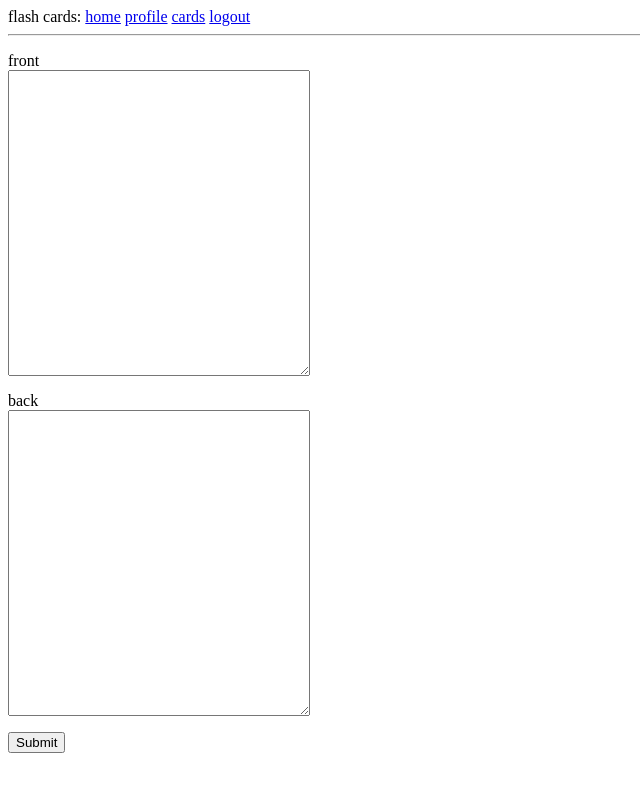
After one commit to elsoleiro/flash-cards, a Flask app: page /add in a window 1280 px wide. The commit adds this page. Shown: the whole page, without its empty margins (0-640 px from the left). Run offline with Flask 2, Linux system fonts and the light colour scheme; a user stored in the database is signed in; tables that the repository leaves empty hold one stand-in row (values such as "Sample post").

Commit message:
add functionality now present

```diff
--- a/app/forms.py
+++ b/app/forms.py
@@ -35,3 +35,8 @@ class EditCard(FlaskForm):
     front = StringField('front', widget=TextArea(), validators=[DataRequired()])
     back = StringField('back', widget=TextArea(), validators=[DataRequired()])
     submit = SubmitField('Submit')
+
+class AddCard(FlaskForm):
+    front = StringField('front', widget=TextArea(), validators=[DataRequired()])
+    back = StringField('back', widget=TextArea(), validators=[DataRequired()])
+    submit = SubmitField('Submit')
--- a/app/routes.py
+++ b/app/routes.py
@@ -1,6 +1,6 @@
 from flask import render_template, flash, redirect, url_for, request
 from app import app, db
-from app.forms import LoginForm, RegistrationForm, EditCard
+from app.forms import LoginForm, RegistrationForm, EditCard, AddCard
 from flask_login import current_user, login_user, logout_user, login_required
 from app.models import User, Card
 from werkzeug.urls import url_parse
@@ -61,7 +61,6 @@ def cards(username):
 @login_required
 def user(username):
     user = User.query.filter_by(username=username).first_or_404()
-
     return render_template('user.html', user=user)
 
 @app.route('/edit/<card_id>', methods=['GET', 'POST'])
@@ -73,12 +72,23 @@ def edit(card_id):
         card.front = form.front.data
         card.back = form.back.data
         db.session.commit()
-        flash('worked')
-        print(form.front.data, card.front)
+        flash('this card has been updated')
 
     form.front.data = card.front
     form.back.data = card.back
     return render_template('edit.html', card=card, form=form)
+
+@app.route('/add', methods=['GET', 'POST'])
+@login_required
+def add_card():
+    form = AddCard()
+    if form.validate_on_submit():
+        card = Card(type=1, front=form.front.data, back=form.back.data,
+                author=current_user)
+        db.session.commit()
+        flash('added card')
+        return redirect(url_for('index'))
+    return render_template('add.html', form=form)
 
 #make def edit_card to save the edit (i.e pass to db), flash message for success)
 
--- /dev/null
+++ b/app/templates/add.html
@@ -0,0 +1,23 @@
+{% extends "base.html" %}
+
+{% block content %}
+    <form action="" method="post" novalidate>
+        {{ form.hidden_tag() }}
+        <p>
+            {{ form.front.label }} <br>
+            {{ form.front(cols="35", rows="20") }}
+            {% for error in form.front.errors %}
+            <span style="color: red;">[{{ error }}]</span>
+            {% endfor %}
+        </p>
+
+        <p>
+            {{ form.back.label }}<br>
+            {{ form.back(cols="35", rows="20") }}
+            {% for error in form.back.errors %}
+            <span style="color: red;">[{{ error }}]</span>
+            {% endfor %}
+        </p>
+        <p>{{ form.submit() }}</p>
+    </form>
+{% endblock %}
--- a/app/templates/cards.html
+++ b/app/templates/cards.html
@@ -1,5 +1,7 @@
 {% extends "base.html" %}
 {% block content %}
+<a href="{{ url_for('add_card') }}">+</a>
+<br>
     {% for card in cards %}
     <tr>
         <td>
```
Also changed, not shown: app.db.
